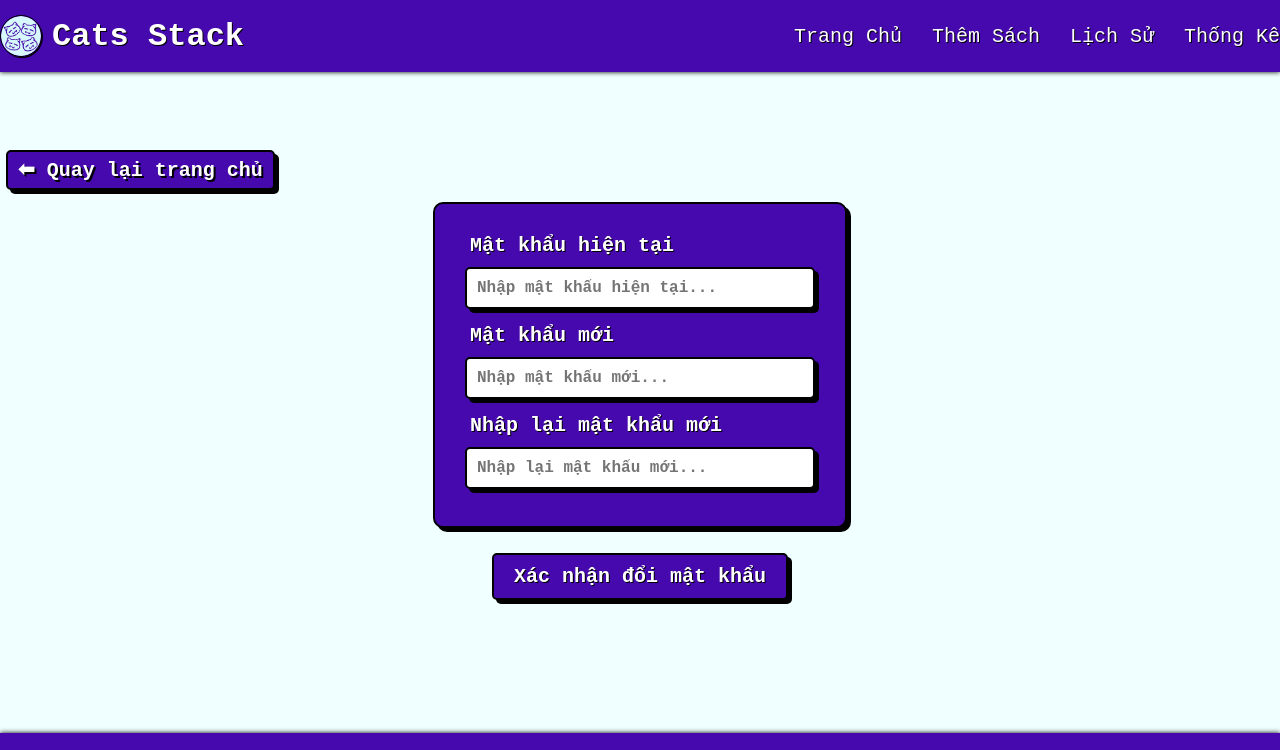
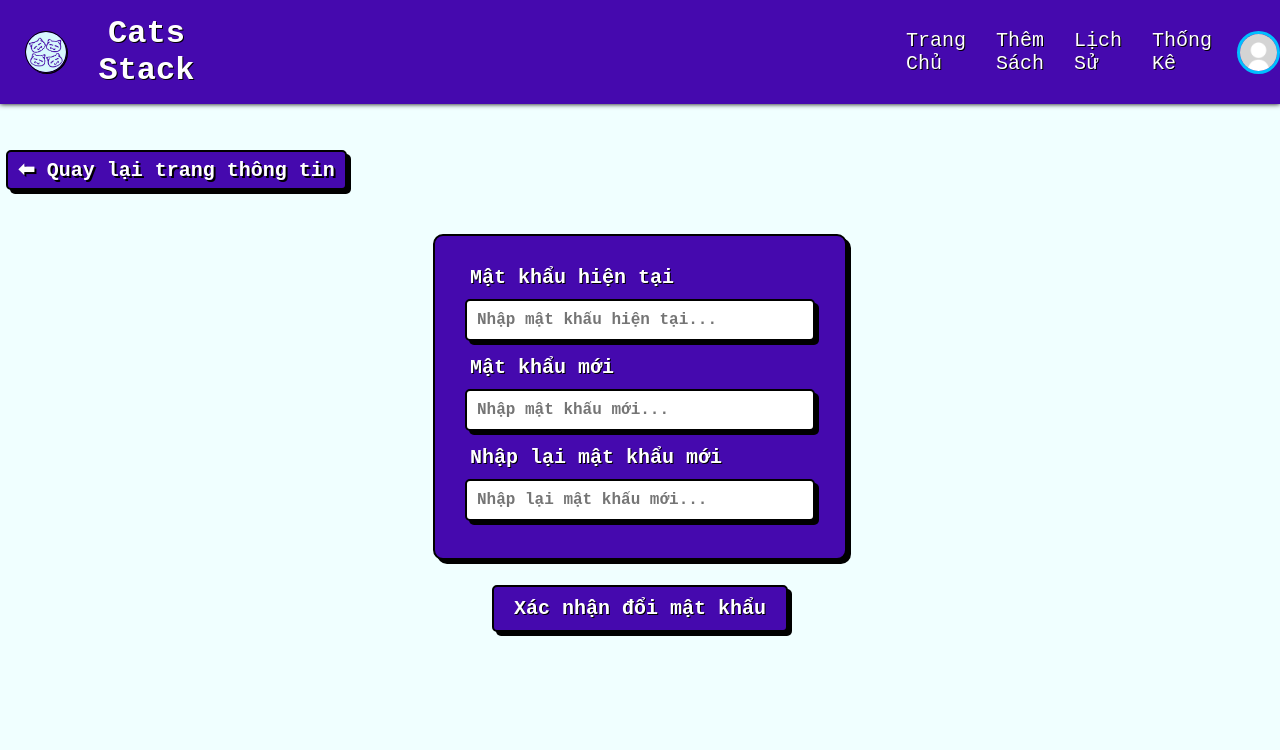
Before and after one commit to ducvsnam/duantotnghiep, a plain HTML site: page doimatkhau/doimatkhau.html in a window 1280 px wide. Shown: the top 750 px of the page. Drawn offline with Linux system fonts and the light colour scheme.

Commit message:
thêm và thay tên ảnh, thêm mục thông tin người dùng vào thanh menu, chỉnh mấy lỗi nhỏ

```diff
--- a/chung/chung.css
+++ b/chung/chung.css
@@ -84,7 +84,8 @@ select option {
 
 .up,
 .down,
-.back {
+.back,
+.back-thongtin {
 	font-weight: bold;
 	cursor: pointer;
 	transition: 0.2s;
@@ -111,14 +112,16 @@ select option {
 	bottom: 11px;
 }
 
-.back {
+.back,
+.back-thongtin {
 	bottom: 610px;
 	height: 40px;
 }
 
 .up::before,
 .down::before,
-.back::before {
+.back::before,
+.back-thongtin::before {
 	position: absolute;
 	left: 50%;
 	transform: translate(-50%, 100%);
@@ -141,9 +144,16 @@ select option {
 	width: 100%;
 }
 
+.back-thongtin::before {
+	content: "⬅ Quay lại trang thông tin";
+	transform: translateX(100%);
+	width: 100%;
+}
+
 .up span,
 .down span,
-.back span {
+.back span,
+.back-thongtin span {
 	display: inline-block;
 	transition: transform 0.3s ease;
 }
@@ -156,19 +166,22 @@ select option {
 	transform: translateY(100%);
 }
 
-.back:hover span {
+.back:hover span,
+.back-thongtin:hover span {
 	transform: translateX(-200%);
 }
 
 .up:hover,
 .down:hover,
-.back:hover {
+.back:hover,
+.back-thongtin:hover {
 	font-size: 25px;
 	transform: scale(1.1);
 	padding: 0 12px;
 }
 
-.back:hover {
+.back:hover,
+.back-thongtin:hover {
 	left: 21.5px;
 	bottom: 607px;
 	font-size: 20px;
@@ -177,14 +190,16 @@ select option {
 
 .up:hover::before,
 .down:hover::before,
-.back:hover::before {
+.back:hover::before,
+.back-thongtin:hover::before {
 	transform: translate(-50%, 0%);
 	opacity: 1;
 }
 
 .up:active,
 .down:active,
-.back:active {
+.back:active,
+.back-thongtin:active {
 	transform: scale(1.1) translate(3px, 3px);
 	box-shadow: 0 0 black;
 }
@@ -552,7 +567,8 @@ ul {
 	list-style: none;
 }
 
-.logo a {
+.logo a,
+.avatar a {
 	display: flex;
 	align-items: center;
 }
@@ -571,7 +587,16 @@ ul {
 	text-shadow: 1px 1px 0 black;
 }
 
-.logo-img {
+#ava-page {
+	width: 37px;
+	height: 37px;
+	border-radius: 50%;
+	border: 3px solid #00bfff;
+	margin-right: 0;
+}
+
+.logo-img,
+.ava-img {
 	width: 40px;
 	height: 40px;
 	margin-right: 10px;
@@ -581,14 +606,20 @@ ul {
 	transition: 0.1s;
 }
 
-.logo-img:hover {
+.ava-img {
+	margin-right: 0;
+}
+
+.logo-img:hover,
+.ava-img:hover {
 	width: 43px;
 	height: 43px;
 	border: 2px solid black;
 	box-shadow: 2px 2px 0 black;
 }
 
-.logo-img:active {
+.logo-img:active,
+.ava-img:active {
 	transform: translate(1px, 1px);
 	box-shadow: 0 0 black;
 }
@@ -604,16 +635,23 @@ header {
 
 header .container {
 	display: flex;
-	justify-content: space-between;
 	align-items: center;
 	padding: 15px 0;
 	max-width: 1500px;
 	margin: 0 auto;
+	margin-left: 25px;
+	margin-right: 0;
+}
+
+.avatar {
+	margin-left: 25px;
+	display: flex;
 }
 
 .menu {
 	display: flex;
 	gap: 30px;
+	margin-left: 690px;
 }
 
 .menu a {
--- a/doimatkhau/doimatkhau.html
+++ b/doimatkhau/doimatkhau.html
@@ -30,6 +30,11 @@
 						<li><a href="../thongke/thongke.html">Thống Kê</a></li>
 					</ul>
 				</nav>
+				<div class="avatar">
+					<a href="../thongtinrieng/thongtinrieng.html">
+						<img src="../anh/theme/noava.jpg" id="ava-page" />
+					</a>
+				</div>
 			</div>
 		</header>
 
@@ -99,8 +104,8 @@
 			</div>
 		</footer>
 
-		<button class="back">
-			<span>⬅ Quay lại trang chủ</span>
+		<button class="back-thongtin">
+			<span>⬅ Quay lại trang thông tin</span>
 		</button>
 
 		<button onclick="window.scrollTo({top: 0, behavior: 'smooth'})" class="up">
--- a/themsach/themsach.js
+++ b/themsach/themsach.js
@@ -174,14 +174,14 @@ function renderBooks() {
 			? book.image
 			: book.image?.trim()
 			? "/" + book.image.trim()
-			: "/anh/theme/img2.jpg";
+			: "/anh/theme/nenday.jpg";
 
 		const bookDiv = document.createElement("div");
 		bookDiv.classList.add("reveal");
 
 		bookDiv.innerHTML = `
 		<div class="book-item">
-			<img src="${imgSrc}" alt="${book.title}" onerror="this.src='/anh/theme/img1.jpg'" />
+			<img src="${imgSrc}" alt="${book.title}" onerror="this.src='/anh/theme/nenrong.jpg'" />
 			<div class="book-info">
 				<p><b>Tên sách:</b> ${book.title}</p>
 				<p><b>Tác giả:</b> ${book.author}</p>
```
Also changed, not shown: chinh/chinh.html (+6 -1 lines), chitiet/chitiet.html (+5 -0 lines), dangnhap/dangnhap.html (+7 -2 lines), danhgia/danhgia.html (+5 -0 lines), lichsurieng/lichsurieng.html (+5 -0 lines), lichsutong/lichsutong.html (+5 -0 lines), muon/muon.html (+5 -0 lines), nguoidung/nguoidung.html (+6 -1 lines), quanly/quanly.html (+6 -1 lines), themsach/themsach.html (+5 -0 lines), thongke/thongke.html (+5 -0 lines), thongtinquanly/thongtinquanly.html (+5 -0 lines), thongtinrieng/thongtinrieng.html (+6 -1 lines), thuvien/thuvien.html (+5 -0 lines), 2 more files, 2 other files.
